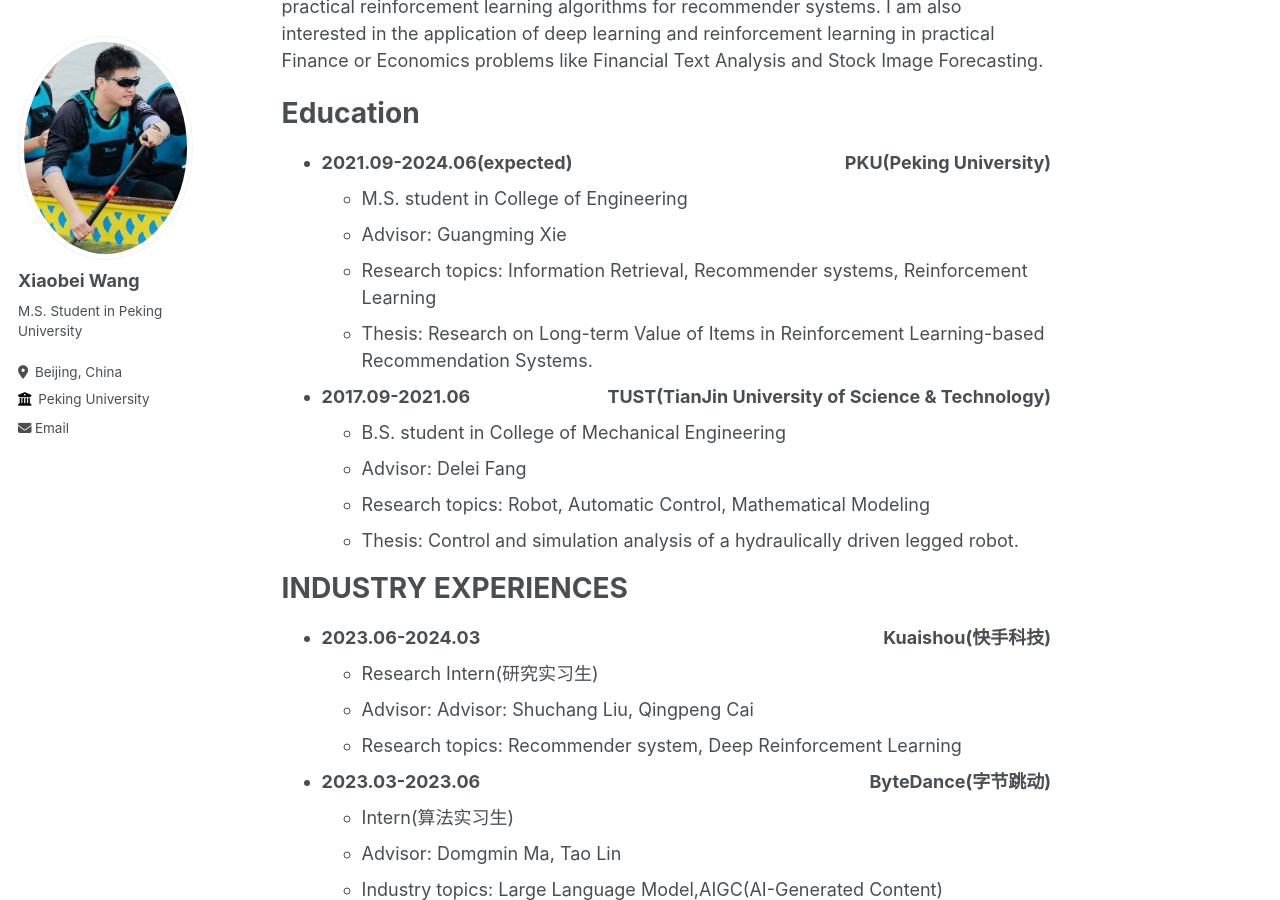
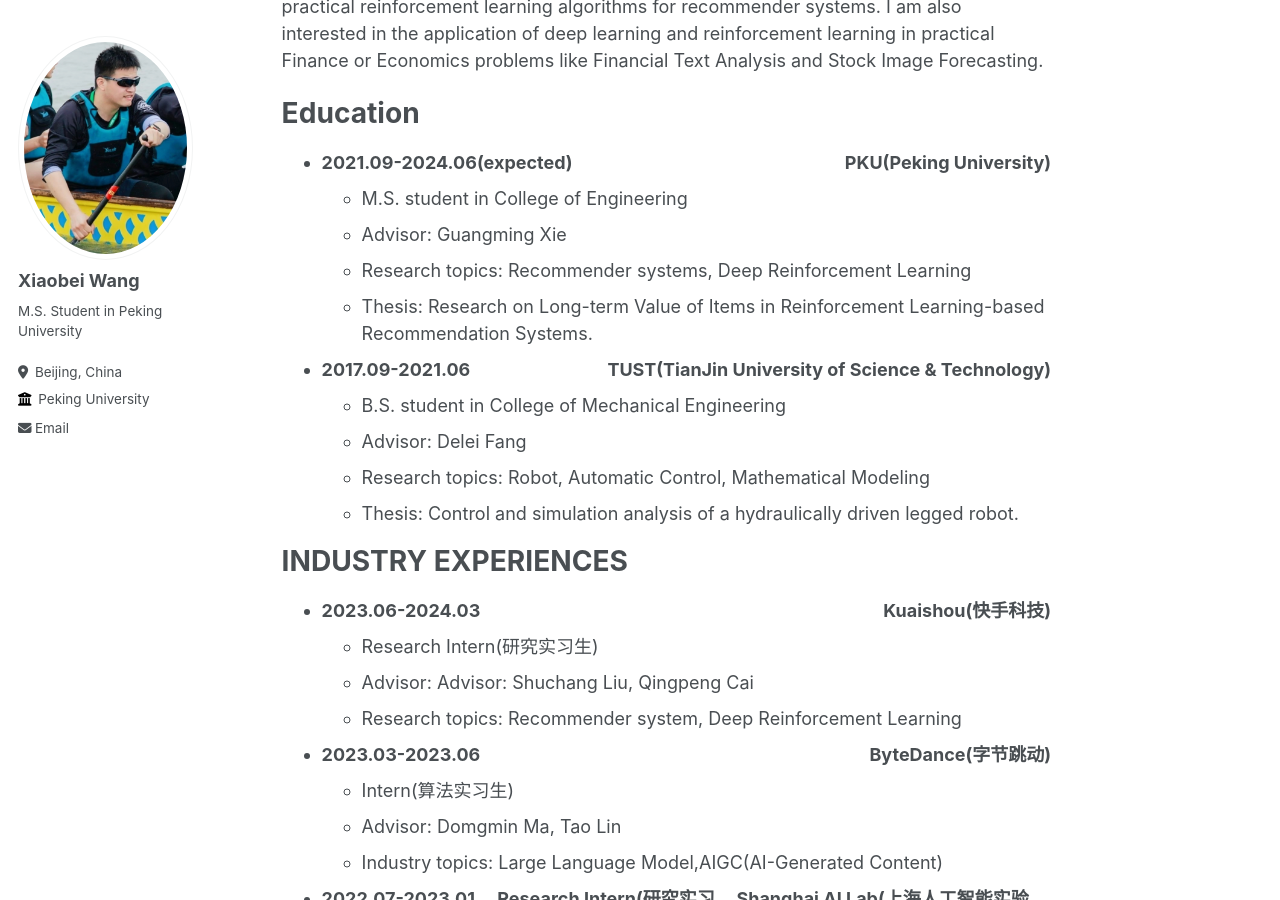
Before and after one commit to wangxiaobei822/wangxiaobei822.github.io, a Jekyll site: the page built from _pages/about.md, in a window 1280 px wide and 900 px high, scrolled down 330 px. Built offline with Jekyll 4.4.1, drawn with Linux system fonts in a browser that asks for light colours.

Commit message:
Update about.md

```diff
--- a/_pages/about.md
+++ b/_pages/about.md
@@ -19,7 +19,7 @@ Education
     <div style="margin-left: auto;"><strong>PKU(Peking University)</strong></div>
   - M.S. student in College of Engineering<br>
   - Advisor: Guangming Xie<br>
-  - Research topics: Information Retrieval, Recommender systems, Reinforcement Learning<br>
+  - Research topics: Recommender systems, Deep Reinforcement Learning<br>
   - Thesis: Research on Long-term Value of Items in Reinforcement Learning-based Recommendation Systems.
 - <div style="display: flex; justify-content: space-between;">
     <div><strong>2017.09-2021.06</strong></div>
```
